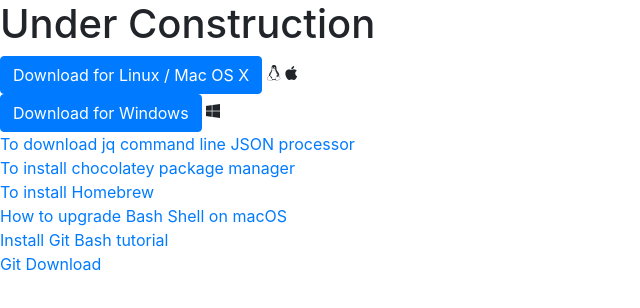
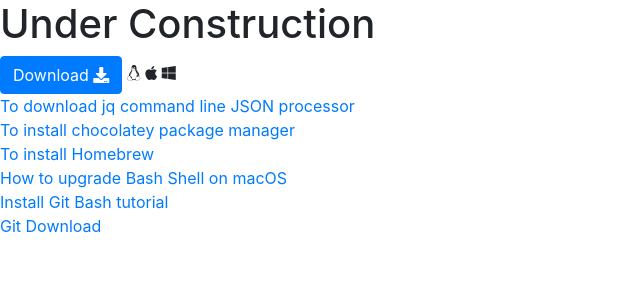
Before and after one commit to philipng88/philipng88.github.io, a plain HTML site: page index.html in a window 1280 px wide. Shown: the whole page, without its empty margins (0-640 px from the left). Drawn offline with nearby package versions, Linux system fonts and the light colour scheme.

```diff
--- a/index.html
+++ b/index.html
@@ -10,12 +10,11 @@
 <body>
     <h1>Under Construction</h1>
     <div>
-        <a class="btn btn-primary" aria-pressed="true" href="/CountryHelper.sh" role="button" download>Download for Linux / Mac OS X</a>
+        <a class="btn btn-primary" aria-pressed="true" href="/CountryHelper.sh" role="button" download>Download
+            <i class="fas fa-download"></i>
+        </a>
         <i class="fab fa-linux"></i>
         <i class="fab fa-apple"></i>
-    </div>
-    <div>
-        <a class="btn btn-primary" aria-pressed="true" href="/CountryHelperWindows.sh" role="button" download>Download for Windows</a>
         <i class="fab fa-windows"></i>
     </div>
     <div>
```
Also changed, not shown: 2 other files.
